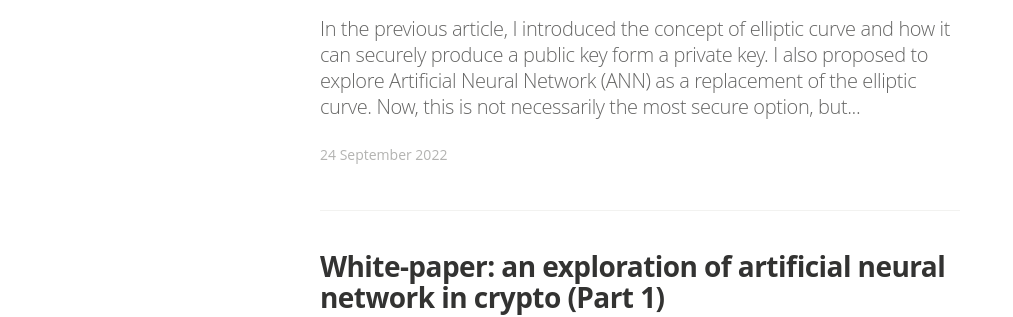
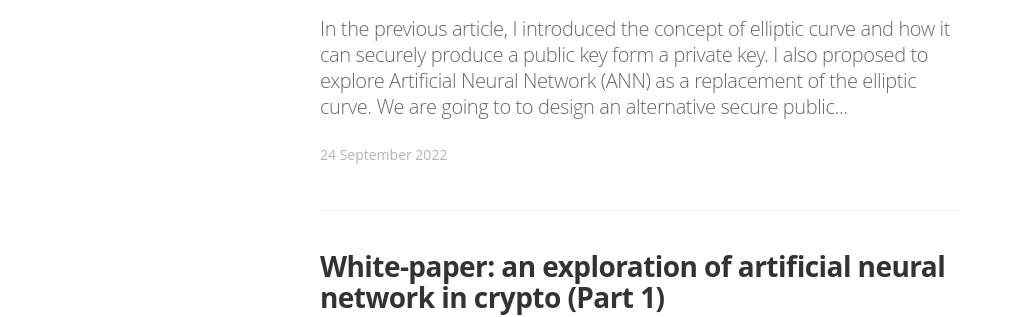
Before and after one commit to ManuNeuro/EmmanuelCalvet, a Jekyll site: the page built from index.html, in a window 1280 px wide and 900 px high, scrolled down 953 px. Shown: the part 245-562 px from the top of the window, without its empty margins (0-1013 px from the left). Built offline with Jekyll 4.4.1, drawn with Linux system fonts in a browser that asks for light colours; nearby versions of some CDN libraries; some web fonts are replaced; the list of posts is cut into pages by our own code.

Commit message:
Update 2022-09-24-whitepaper-p2.md

```diff
--- a/_posts/2022-09-24-whitepaper-p2.md
+++ b/_posts/2022-09-24-whitepaper-p2.md
@@ -6,7 +6,7 @@
 image: /assets/article_images/2022-09-24-whitepaper-p2/whitepaper-cover.jpg
 ---
 
-In the previous [article](https://manuneuro.github.io/EmmanuelCalvet//quantum,/crypto/2022/09/01/whitepaper-p1.html), I introduced the concept of elliptic curve and how it can securely produce a *public key* form a *private key*. I also proposed to explore Artificial Neural Network (ANN) as a replacement of the elliptic curve. Now, this is not necessarily the most secure option, but this is more of an excuse to use ANN in a non-trivial way, so let's dive in!
+In the previous [article](https://manuneuro.github.io/EmmanuelCalvet//quantum,/crypto/2022/09/01/whitepaper-p1.html), I introduced the concept of elliptic curve and how it can securely produce a *public key* form a *private key*. I also proposed to explore Artificial Neural Network (ANN) as a replacement of the elliptic curve. We are going to to design an alternative secure public key generator, with the help of ANN, so let's dive in!
 
 I formalized the problem of generating a public key as finding a deterministic function $F$, such that:
 
@@ -16,9 +16,9 @@
 
 $$\LARGE F^{-1}(public\_key) \ne private\_key$$
 
-Unfortunately, invertibility in a neural network is not necessarily easy to obtain. This is because you can train a neural network to map $y=f(x)$, but you can also, in theory, train another neural net to get an approximation of the inverse $x=f'(x)$. However, remember that we gave ourselves the challenge of not using learning in the first part.
+Unfortunately, invertibility in a neural network is not necessarily easy to obtain. This is because, if you can train a neural network to map $y=f(x)$, in theory, you can also train another neural net to approximate the inverse $x=f'(y)$. However, we will deal with this issue in the next article.
 
-This way, we will dive into a deeper understanding of the properties of ANN!
+Now, you probably remember that we gave ourselves the challenge of not using learning in the first part. This way, we will dive into a deeper understanding of the properties of the ANN!
 
 ***
 
```
